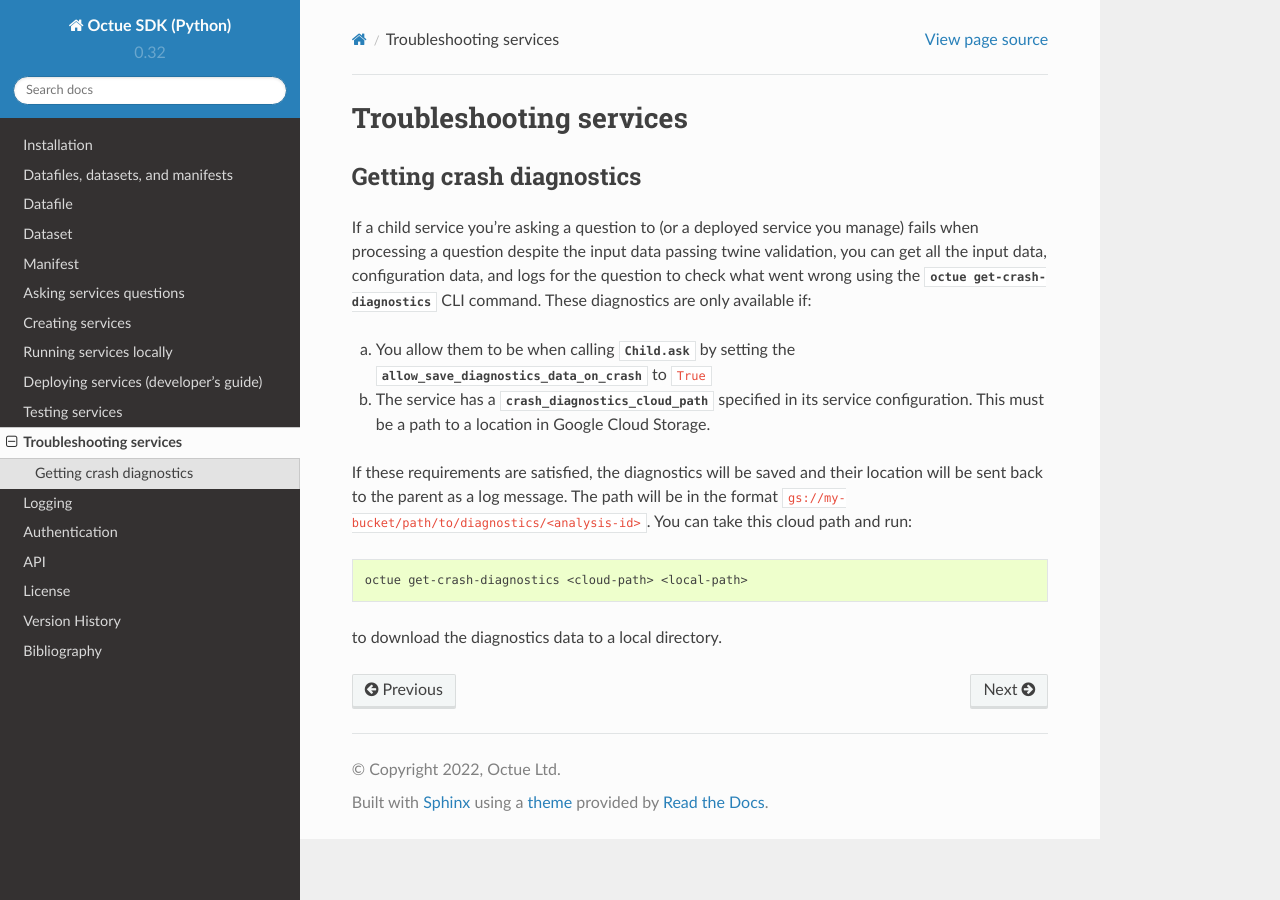
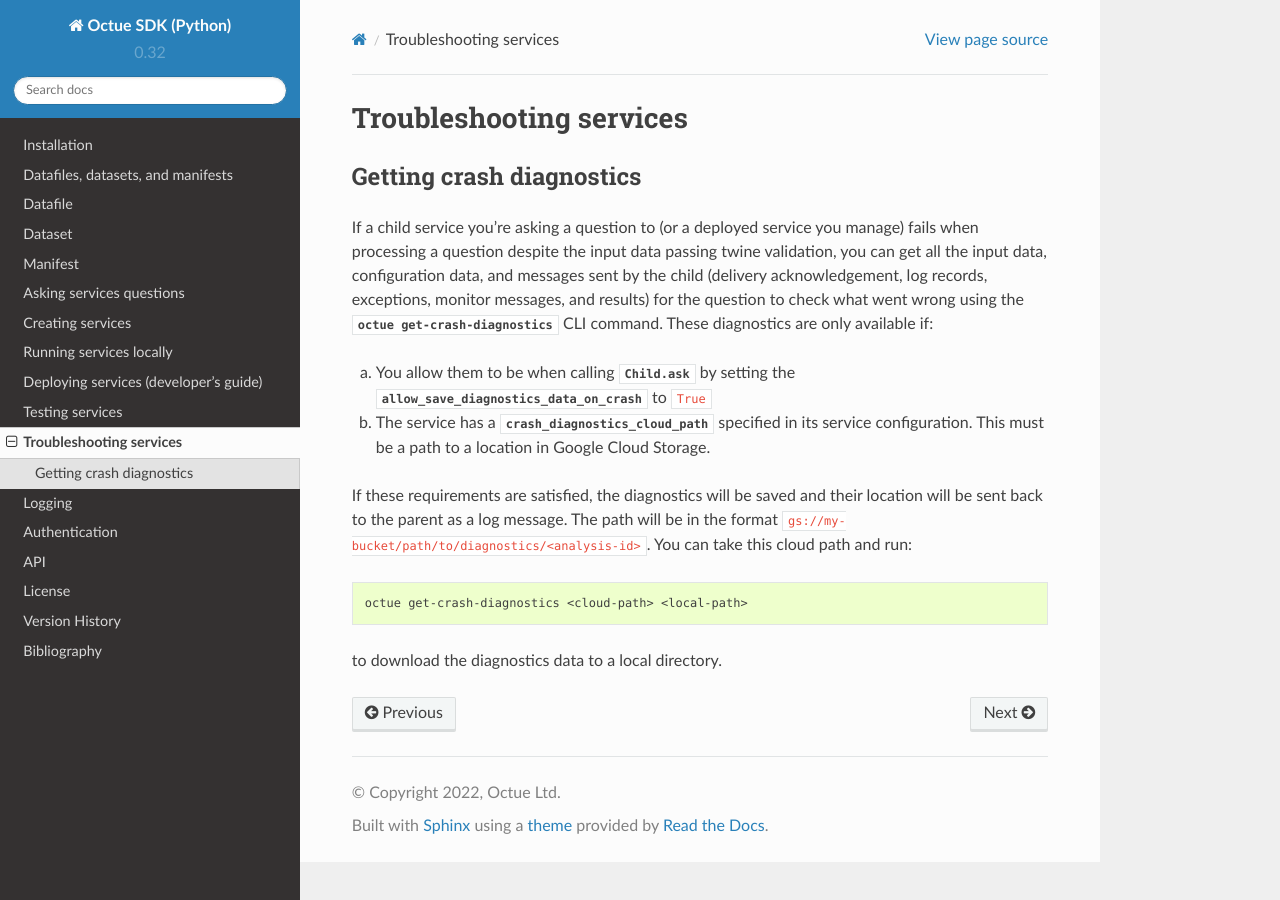
Before and after one commit to octue/octue-sdk-python, a Sphinx documentation site: the page built from docs/source/troubleshooting_services.rst, in a window 1280 px wide. Built offline with Sphinx 7.4.7 and the Read the Docs theme 2.0.0, drawn with Linux system fonts in a browser that asks for light colours.

Commit message:
DOC: Update service troubleshooting doc

```diff
--- a/docs/source/troubleshooting_services.rst
+++ b/docs/source/troubleshooting_services.rst
@@ -5,9 +5,9 @@ Troubleshooting services
 Getting crash diagnostics
 =========================
 If a child service you're asking a question to (or a deployed service you manage) fails when processing a question
-despite the input data passing twine validation, you can get all the input data, configuration data, and logs for the
-question to check what went wrong using the :mod:`octue get-crash-diagnostics` CLI command. These diagnostics are only
-available if:
+despite the input data passing twine validation, you can get all the input data, configuration data, and messages sent
+by the child (delivery acknowledgement, log records, exceptions, monitor messages, and results) for the question to
+check what went wrong using the :mod:`octue get-crash-diagnostics` CLI command. These diagnostics are only available if:
 
 a) You allow them to be when calling :mod:`Child.ask <octue.resources.child.Child.ask>` by setting the
    :mod:`allow_save_diagnostics_data_on_crash` to ``True``
```
